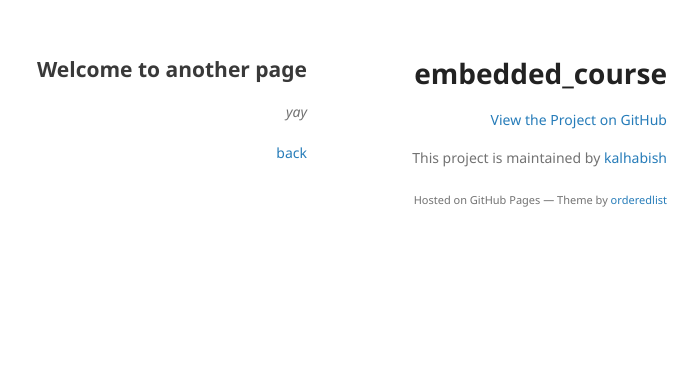
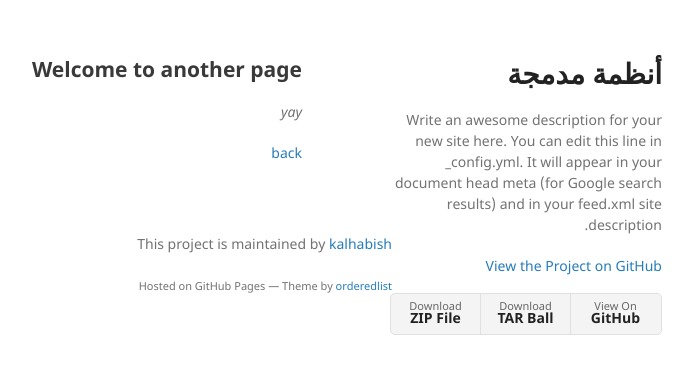
Before and after one commit to kalhabish/embedded_course, a Jekyll site: the page built from another-page.md, in a window 1280 px wide. Shown: the top 374 px of the page, without its empty margins (452-1150 px from the left). Built offline with Jekyll 4.4.1, drawn with Linux system fonts in a browser that asks for light colours; the repository's description, which GitHub fills in, is left out; our own code applies the rules of GitHub Pages for plain Markdown files; some of the changed lines change nothing that is shown.

Commit message:
changes config

```diff
--- a/_config.yml
+++ b/_config.yml
@@ -1,18 +1,3 @@
- Welcome to Jekyll!
-#
-# This config file is meant for settings that affect your whole blog, values
-# which you are expected to set up once and rarely edit after that. If you find
-# yourself editing this file very often, consider using Jekyll's data files
-# feature for the data you need to update frequently.
-#
-# For technical reasons, this file is *NOT* reloaded automatically when you use
-# 'bundle exec jekyll serve'. If you change this file, please restart the server process.
-
-# Site settings
-# These are used to personalize your new site. If you look in the HTML files,
-# you will see them accessed via {{ site.title }}, {{ site.email }}, and so on.
-# You can create any custom variable you would like, and they will be accessible
-# in the templates via {{ site.myvariable }}.
 title: أنظمة مدمجة
 email: kalhabish@gmail.com
 author: خالد الغامدي
```
